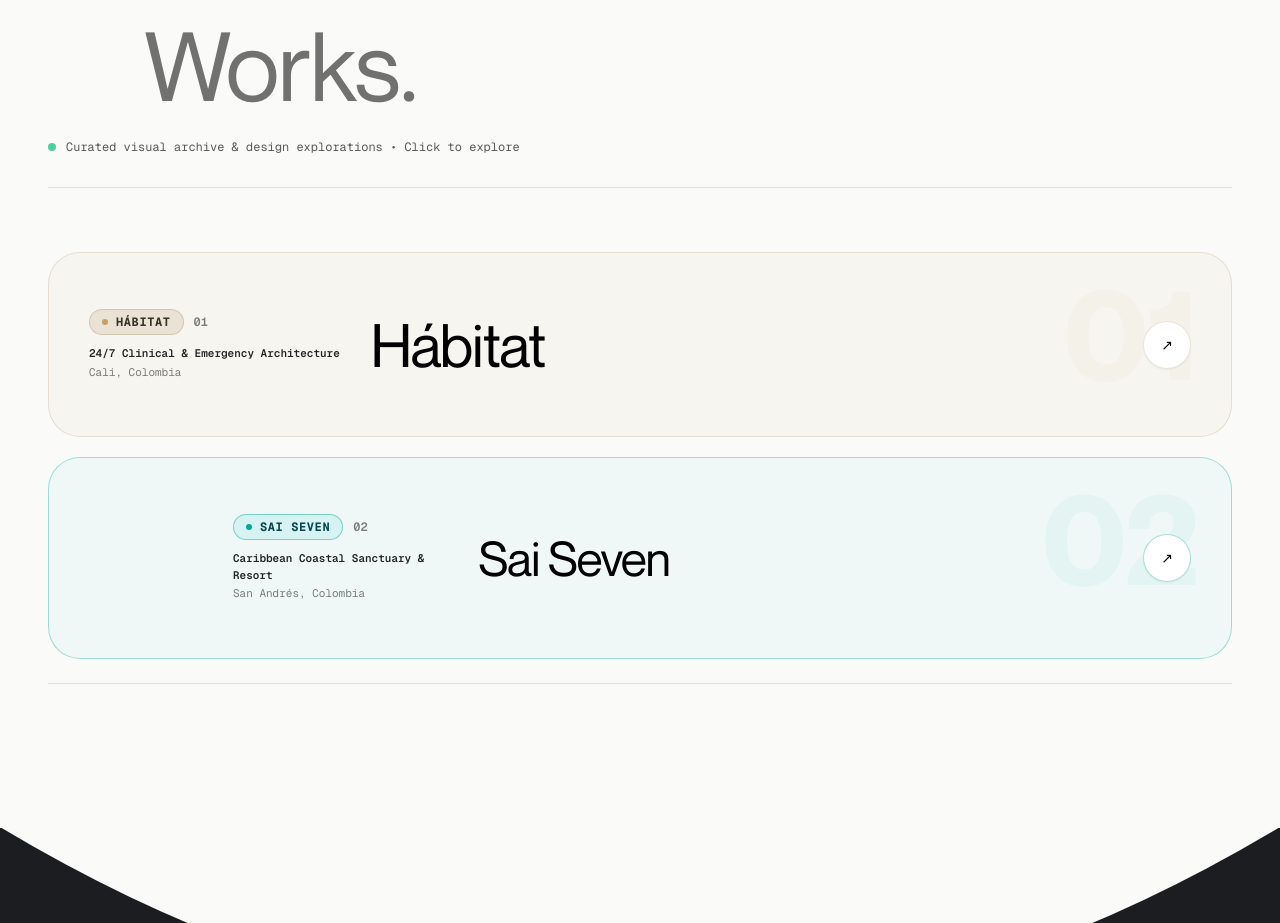
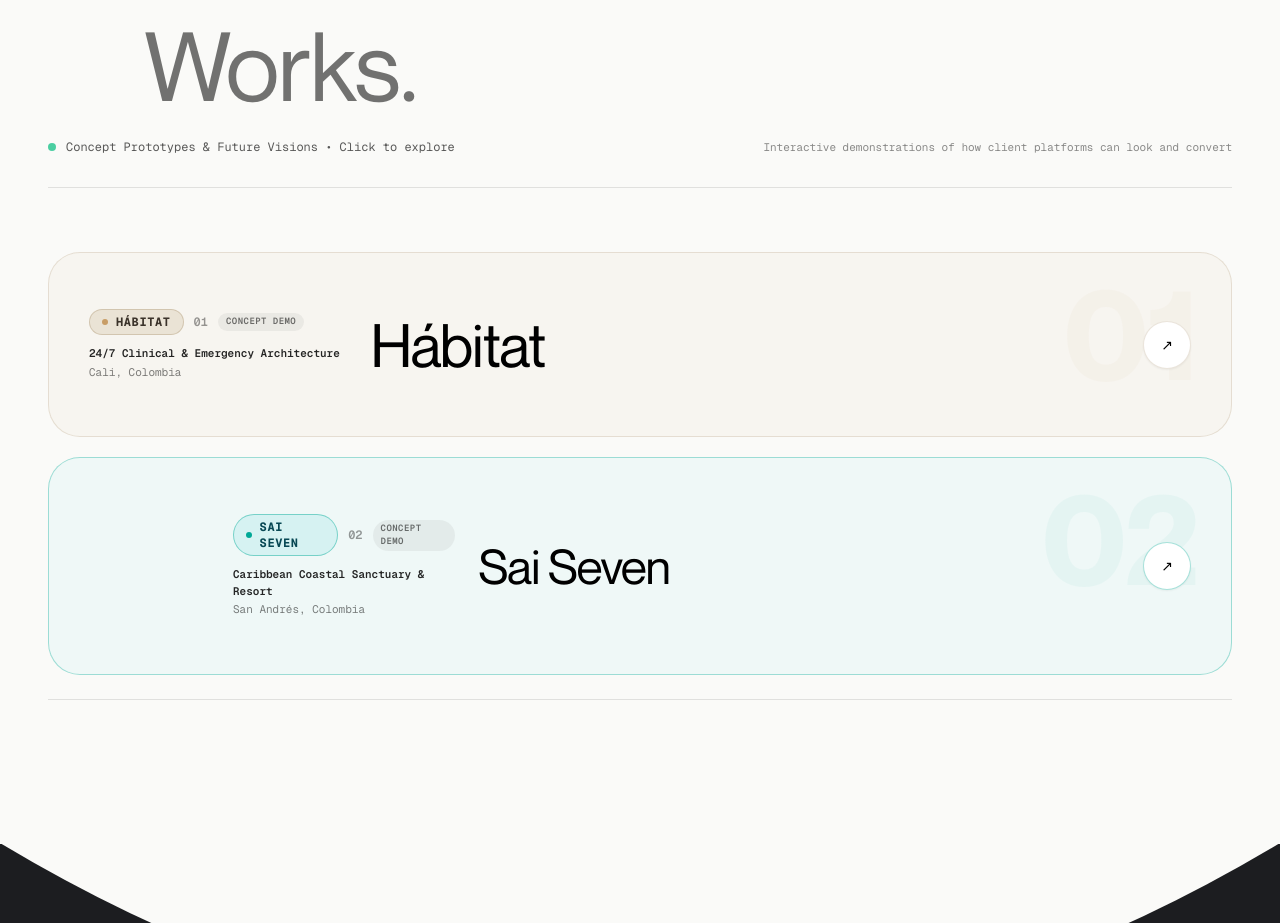
Before and after one commit to Juanpa571/portfolio, a React (Vite) app: page / in a window 1280 px wide. Shown: the part 2866-3789 px from the top of the page. Built offline with nearby package versions, Linux system fonts and the light colour scheme.

Commit message:
copy(projects): clarify that projects are Future Vision Concept Demos

```diff
--- a/src/components/sections/ProjectList.tsx
+++ b/src/components/sections/ProjectList.tsx
@@ -136,9 +136,14 @@ export const ProjectList: React.FC = () => {
               Works.
             </span>
           </h2>
-          <div className="pt-4 flex items-center gap-2.5 text-xs font-mono text-black/65 select-none">
-            <span className="w-2 h-2 rounded-full bg-emerald-500 animate-pulse"></span>
-            <span>Curated visual archive & design explorations • Click to explore</span>
+          <div className="pt-4 flex flex-col sm:flex-row sm:items-center justify-between gap-3 text-xs font-mono text-black/65 select-none">
+            <div className="flex items-center gap-2.5">
+              <span className="w-2 h-2 rounded-full bg-emerald-500 animate-pulse"></span>
+              <span>Concept Prototypes & Future Visions • Click to explore</span>
+            </div>
+            <div className="text-black/45 text-[11px]">
+              Interactive demonstrations of how client platforms can look and convert
+            </div>
           </div>
         </div>
 
@@ -218,8 +223,11 @@ export const ProjectList: React.FC = () => {
                         ></span>
                         <span>{project.clientTag}</span>
                       </span>
-                      <span className="text-xs font-mono text-black/50 font-semibold">
+                      <span className="text-xs font-mono text-black/40 font-semibold">
                         {project.number}
+                      </span>
+                      <span className="text-[9px] font-mono uppercase tracking-wider px-2 py-0.5 rounded-full bg-black/5 text-black/55 font-semibold">
+                        Concept Demo
                       </span>
                     </div>
 
@@ -314,14 +322,14 @@ export const ProjectList: React.FC = () => {
                 <span className="truncate max-w-[200px]">{displayedProject.tech}</span>
                 <span className="text-black font-semibold flex items-center gap-1.5">
                   <span className="w-1.5 h-1.5 rounded-full bg-emerald-500 animate-pulse"></span>
-                  <span>Concept Direction</span>
+                  <span>Future Vision Demo</span>
                 </span>
               </div>
             </div>
 
             {/* Floating Snellenberg View Badge */}
             <div className="absolute -bottom-3 -right-3 w-16 h-16 rounded-full bg-[#1C1D20] text-white flex items-center justify-center text-xs font-mono font-medium shadow-2xl border border-white/20 animate-in zoom-in-75 duration-300">
-              <span>View</span>
+              <span>Demo</span>
             </div>
           </div>
         )}
--- a/src/components/ui/ProjectModal.tsx
+++ b/src/components/ui/ProjectModal.tsx
@@ -107,6 +107,31 @@ export const ProjectModal: React.FC<ProjectModalProps> = ({ project, onClose })
             />
           </div>
 
+          {/* Transparent Concept Demo Disclosure Box */}
+          <div
+            className="p-4 sm:p-5 rounded-2xl border flex items-start gap-3.5 text-xs font-mono select-none"
+            style={{
+              backgroundColor: project.theme?.cardBg || 'rgba(0,0,0,0.02)',
+              borderColor: project.theme?.borderColor || 'rgba(0,0,0,0.08)',
+            }}
+          >
+            <span
+              className="text-sm font-bold shrink-0 mt-0.5"
+              style={{ color: project.theme?.accentColor || '#000000' }}
+            >
+              ◈
+            </span>
+            <div className="space-y-1">
+              <div className="font-semibold text-black/90 flex items-center gap-2">
+                <span>Future Vision Demo</span>
+                <span className="text-[10px] text-black/40 font-normal">• Speculative Concept Study</span>
+              </div>
+              <p className="text-black/65 leading-relaxed font-sans text-xs">
+                This project is an interactive design demonstration showcasing how modern web architecture, editorial typography, and high-speed motion could elevate {project.title}&apos;s digital brand authority and client conversion in the future.
+              </p>
+            </div>
+          </div>
+
           {/* Metadata & Specs Grid */}
           <div className="grid grid-cols-1 sm:grid-cols-2 gap-4 sm:gap-6 pt-2 border-t border-black/[0.08] text-xs font-mono">
             <div className="space-y-1.5">
```
